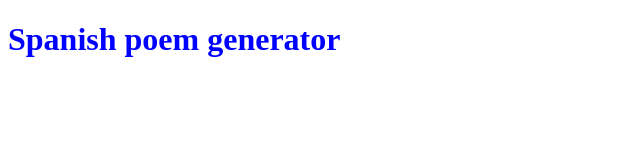
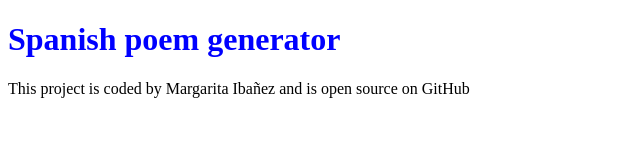
Before and after one commit to Margarita827/AI-Poem-generator, a plain HTML site: page index.html in a window 1280 px wide. Shown: the whole page, without its empty margins (0-640 px from the left). Drawn offline with Linux system fonts and the light colour scheme.

Commit message:
Update index.html

```diff
--- a/index.html
+++ b/index.html
@@ -9,6 +9,7 @@
 </head>
 <body>
     <h1>Spanish poem generator</h1>
+    <footer>This project is coded by Margarita Ibañez and is open source on GitHub</footer>
     <script src="src/index.js"></script>
 </body>
 </html>
```
